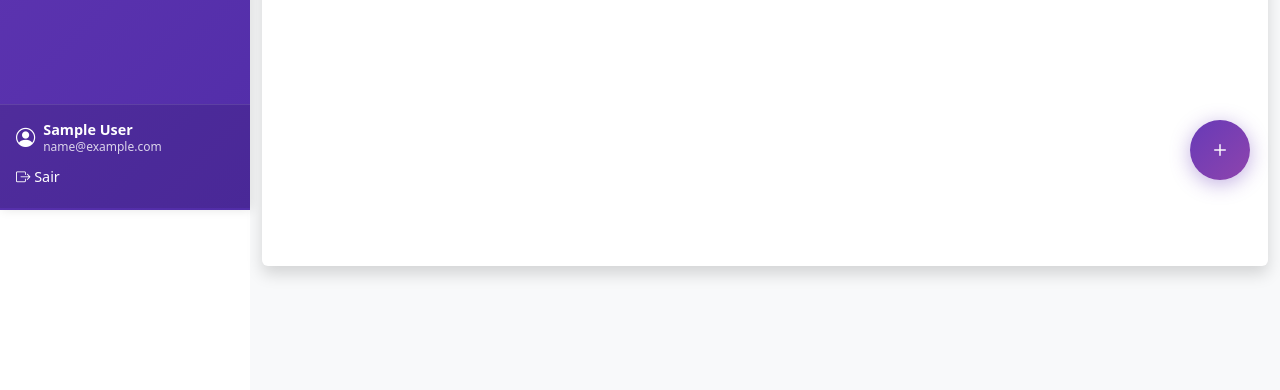
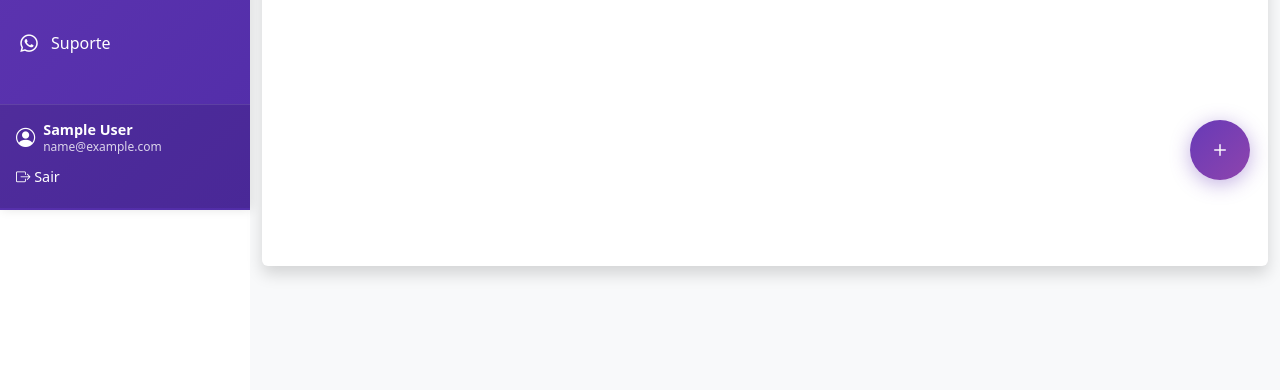
Before and after one commit to vwtechdev/nations-flow, a Django app: page / in a window 1280 px wide. Shown: the part 590-980 px from the top of the page. Run offline with Django 5.2, Linux system fonts and the light colour scheme; a user stored in the database is signed in; tables that the repository leaves empty hold one stand-in row (values such as "Sample post"); data that the repository does not hold is empty; some libraries are stand-ins or nearby versions.

Commit message:
:sparkles: feat: add whatsapp support group

```diff
--- a/app/static/css/filters_form.css
+++ b/app/static/css/filters_form.css
@@ -618,7 +618,7 @@
 }
 
 .modal-header {
-    background: linear-gradient(135deg, #bd8ef1 0%, #d2c7df 100%);
+    background: linear-gradient(135deg, #f7efff 0%, #d2c7df 100%);
     border-bottom: 1px solid #e6e9ee;
 }
 
--- a/app/templates/pages/index.html
+++ b/app/templates/pages/index.html
@@ -123,6 +123,11 @@
                         </a>
                     </li>
                 {% endif %}
+                <li class="navigation-drawer-item">
+                    <a class="navigation-drawer-link" href="https://chat.whatsapp.com/Kratd6aC9yWHhufjOMQ2gJ" title="Suporte" target="_blank" rel="noopener">
+                        <i class="bi bi-whatsapp"></i> <span>Suporte</span>
+                    </a>
+                </li>
             </ul>
         </div>
     </div>
@@ -187,6 +192,11 @@
                         </a>
                     </li>
                 {% endif %}
+                <li class="sidebar-item">
+                    <a class="sidebar-link" href="https://chat.whatsapp.com/Kratd6aC9yWHhufjOMQ2gJ" title="Suporte" target="_blank" rel="noopener">
+                        <i class="bi bi-whatsapp"></i> <span>Suporte</span>
+                    </a>
+                </li>
             </ul>
 
             {% if user.is_authenticated %}
```
